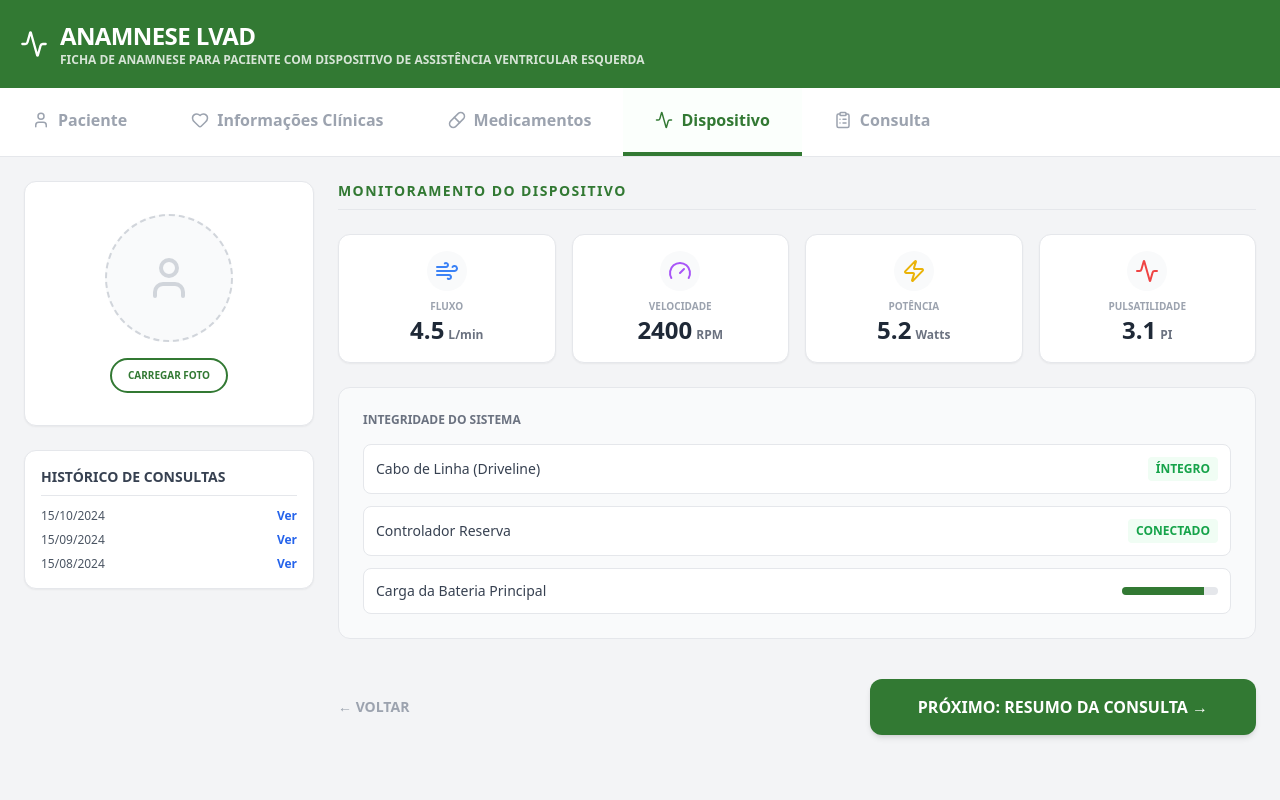
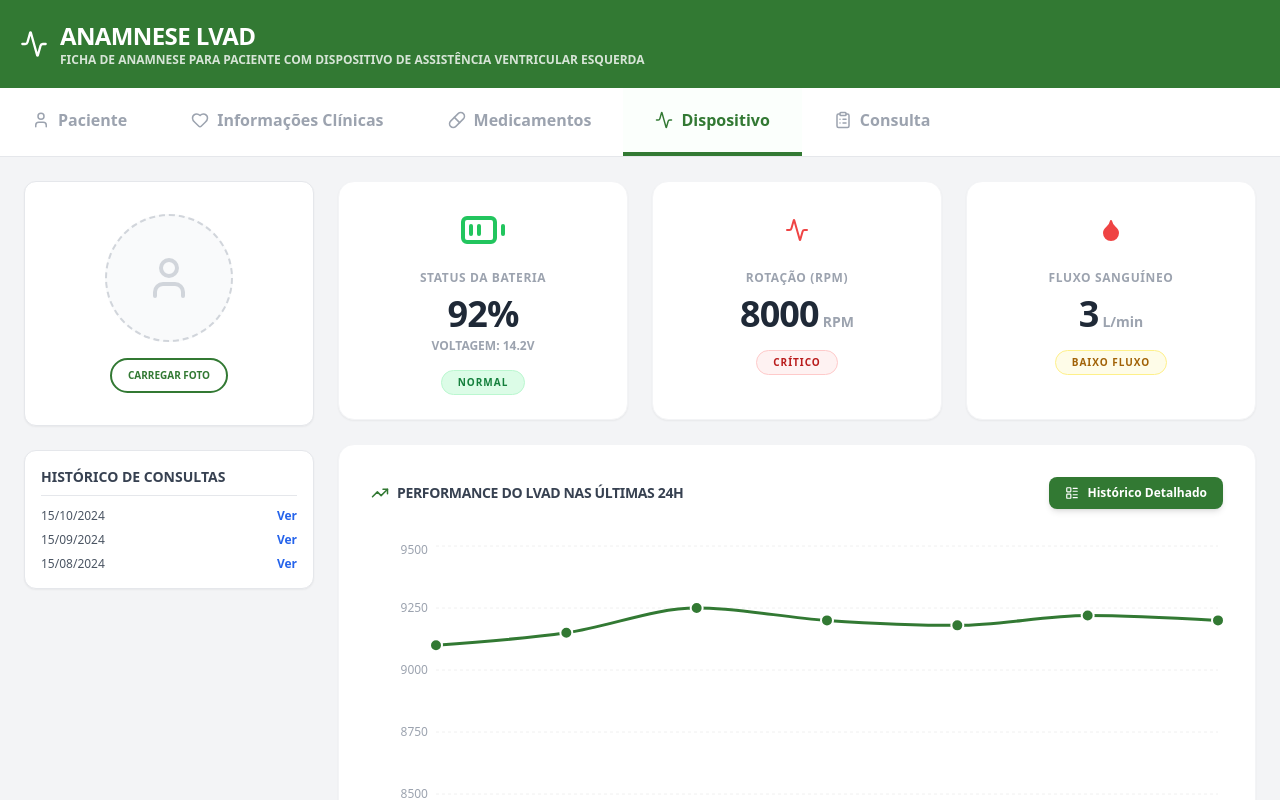
Before and after one commit to CleideLustosa/projeto_tcc_lvad_anamnese, a React (Create React App) app: page / in a window 1280 px wide. Both pictures are taken after a click on the button "Dispositivo". Shown: the top 800 px of the page. Built offline with nearby package versions, Linux system fonts and the light colour scheme.

Commit message:
Refatoração da Aba Dispositivo: Componentes especializados e Gráfico de Performance

```diff
--- a/package.json
+++ b/package.json
@@ -11,6 +11,7 @@
     "react": "^19.2.4",
     "react-dom": "^19.2.4",
     "react-scripts": "5.0.1",
+    "recharts": "^3.7.0",
     "web-vitals": "^2.1.4"
   },
   "scripts": {
--- /dev/null
+++ b/src/Componentes/AbaDispositivo/BatteryStatus.js
@@ -0,0 +1,56 @@
+import React from 'react';
+import { BatteryMedium } from 'lucide-react';
+
+const BatteryStatus = ({ charge, voltage }) => {
+  // Lógica centralizada para cores e mensagens de status
+  const getBatteryInfo = (percent) => {
+    if (percent >= 70) {
+      return {
+        colorClass: 'text-green-500',
+        badgeClass: 'bg-green-100 text-green-700 border-green-200',
+        text: 'Normal'
+      };
+    }
+    if (percent >= 30) {
+      return {
+        colorClass: 'text-yellow-500',
+        badgeClass: 'bg-yellow-50 text-yellow-700 border-yellow-200',
+        text: 'Atenção'
+      };
+    }
+    return {
+      colorClass: 'text-red-500',
+      badgeClass: 'bg-red-50 text-red-700 border-red-200',
+      text: 'Crítico'
+    };
+  };
+
+  const { colorClass, badgeClass, text } = getBatteryInfo(charge);
+
+  return (
+    <div className="bg-white p-6 rounded-2xl border border-gray-100 shadow-sm text-center flex flex-col items-center">
+      <div className={`mb-4 ${colorClass} transition-colors duration-500`}>
+        <BatteryMedium size={48} />
+      </div>
+
+      <h4 className="text-xs font-bold text-gray-400 uppercase mb-2 tracking-wider">
+        Status da Bateria
+      </h4>
+
+      <div className="text-4xl font-black text-gray-800 tracking-tight">
+        {charge}%
+      </div>
+
+      <div className="text-xs font-semibold text-gray-400 mt-1 uppercase">
+        Voltagem: {voltage}
+      </div>
+
+      {/* O badge agora muda o texto e a cor automaticamente */}
+      <span className={`mt-4 inline-block px-4 py-1 rounded-full text-[10px] font-bold uppercase tracking-widest border ${badgeClass}`}>
+        {text}
+      </span>
+    </div>
+  );
+};
+
+export default BatteryStatus;
--- /dev/null
+++ b/src/Componentes/AbaDispositivo/FluxoStatus.js
@@ -0,0 +1,35 @@
+import React from 'react';
+import { Droplet } from 'lucide-react';
+
+const FluxoStatus = ({ value }) => {
+  // Lógica de saúde para Fluxo (Exemplo: Normal entre 4.0 e 6.0 L/min)
+  const getFluxoStatus = (val) => {
+    if (val >= 4.0 && val <= 6.0) {
+      return { color: 'text-red-500', bg: 'bg-green-100 text-green-700 border-green-200', label: 'Normal' };
+    }
+    if (val >= 3.0 && val < 4.0) {
+      return { color: 'text-red-500', bg: 'bg-yellow-50 text-yellow-700 border-yellow-200', label: 'Baixo Fluxo' };
+    }
+    return { color: 'text-red-500', bg: 'bg-red-50 text-red-700 border-red-200', label: 'Crítico' };
+  };
+
+  const status = getFluxoStatus(value);
+
+  return (
+    <div className="bg-white p-6 rounded-2xl border border-gray-100 shadow-sm text-center flex flex-col items-center">
+      <div className={`mb-4 ${status.color} p-3 rounded-full`}>
+        <Droplet size={24} className="fill-current" />
+      </div>
+      <h4 className="text-xs font-bold text-gray-400 uppercase mb-2 tracking-wider">Fluxo Sanguíneo</h4>
+      <div className="flex items-baseline justify-center gap-1">
+        <span className="text-4xl font-black text-gray-800 tracking-tight">{value}</span>
+        <span className="text-sm font-semibold text-gray-400">L/min</span>
+      </div>
+      <span className={`mt-4 inline-block px-4 py-1 rounded-full text-[10px] font-bold uppercase tracking-widest border ${status.bg}`}>
+        {status.label}
+      </span>
+    </div>
+  );
+};
+
+export default FluxoStatus;
--- a/src/Componentes/AbaDispositivo/LVADDashboard.js
+++ b/src/Componentes/AbaDispositivo/LVADDashboard.js
@@ -1,52 +1,58 @@
+// import React from 'react';
+// import { Activity, Droplet } from 'lucide-react';
+// import BatteryStatus from './BatteryStatus';
+// import StatusCard from './StatusCard';
+// import PerformanceChart from './PerformanceChart';
+
+// const LVADDashboard = () => {
+//   return (
+//     <div className="space-y-6 animate-in fade-in duration-500 pb-10">
+//       {/* Grid Superior: Componentes Independentes */}
+//       <div className="grid grid-cols-1 md:grid-cols-3 gap-6">
+//         <BatteryStatus charge={92} voltage="14.2V" />
+
+//         <StatusCard
+//           icon={<Activity size={24} />}
+//           title="Dados do LVAD em Tempo Real"
+//           value="9200"
+//           unit="RPM"
+//           status="Normal"
+//         />
+
+//         <StatusCard
+//           icon={<Droplet size={24} className="fill-red-500 text-red-500" />} // Gota vermelha e preenchida
+//           title="Fluxo Sanguíneo"
+//           value="4.8"
+//           unit="L/min"
+//           status="Normal"
+//         />
+//       </div>
+
+//       {/* Seção do Gráfico */}
+//       <PerformanceChart />
+//     </div>
+//   );
+// };
+
+// export default LVADDashboard;
+
 import React from 'react';
-import { Activity, Zap, Wind, Gauge } from 'lucide-react';
+import BatteryStatus from './BatteryStatus';
+import RPMStatus from './RPMStatus';
+import FluxoStatus from './FluxoStatus';
+import PerformanceChart from './PerformanceChart';
 
 const LVADDashboard = () => {
-  const parametros = [
-    { label: "Fluxo", valor: "4.5", unidade: "L/min", icon: <Wind className="text-blue-500" /> },
-    { label: "Velocidade", valor: "2400", unidade: "RPM", icon: <Gauge className="text-purple-500" /> },
-    { label: "Potência", valor: "5.2", unidade: "Watts", icon: <Zap className="text-yellow-500" /> },
-    { label: "Pulsatilidade", valor: "3.1", unidade: "PI", icon: <Activity className="text-red-500" /> }
-  ];
-
   return (
-    <div className="space-y-6 animate-in fade-in duration-500">
-      <h2 className="text-sm font-black text-[#327933] uppercase tracking-widest border-b pb-2">Monitoramento do Dispositivo</h2>
-
-      {/* Cards de Parâmetros */}
-      <div className="grid grid-cols-1 md:grid-cols-2 lg:grid-cols-4 gap-4">
-        {parametros.map((p) => (
-          <div key={p.label} className="bg-white p-4 rounded-xl border border-gray-200 shadow-sm flex flex-col items-center">
-            <div className="bg-gray-50 p-2 rounded-full mb-2">{p.icon}</div>
-            <span className="text-[10px] font-bold text-gray-400 uppercase">{p.label}</span>
-            <div className="flex items-baseline gap-1">
-              <span className="text-2xl font-black text-gray-800">{p.valor}</span>
-              <span className="text-xs font-bold text-gray-500">{p.unidade}</span>
-            </div>
-          </div>
-        ))}
+    <div className="space-y-6 animate-in fade-in duration-500 pb-10">
+      <div className="grid grid-cols-1 md:grid-cols-3 gap-6">
+        {/* Agora passamos apenas o valor, o componente decide a cor e o status */}
+        <BatteryStatus charge={92} voltage="14.2V" />
+        <RPMStatus value={8000} />
+        <FluxoStatus value={3} />
       </div>
 
-      {/* Status do Sistema */}
-      <div className="bg-gray-50 p-6 rounded-xl border border-gray-200">
-        <h3 className="text-xs font-bold text-gray-500 uppercase mb-4">Integridade do Sistema</h3>
-        <div className="space-y-3">
-          <div className="flex justify-between items-center bg-white p-3 rounded-lg border">
-            <span className="text-sm text-gray-700">Cabo de Linha (Driveline)</span>
-            <span className="text-xs font-bold text-green-600 bg-green-50 px-2 py-1 rounded">ÍNTEGRO</span>
-          </div>
-          <div className="flex justify-between items-center bg-white p-3 rounded-lg border">
-            <span className="text-sm text-gray-700">Controlador Reserva</span>
-            <span className="text-xs font-bold text-green-600 bg-green-50 px-2 py-1 rounded">CONECTADO</span>
-          </div>
-          <div className="flex justify-between items-center bg-white p-3 rounded-lg border">
-            <span className="text-sm text-gray-700">Carga da Bateria Principal</span>
-            <div className="w-24 bg-gray-200 h-2 rounded-full overflow-hidden">
-              <div className="bg-[#327933] h-full w-[85%]"></div>
-            </div>
-          </div>
-        </div>
-      </div>
+      <PerformanceChart />
     </div>
   );
 };
--- /dev/null
+++ b/src/Componentes/AbaDispositivo/PerformanceChart.js
@@ -0,0 +1,91 @@
+// import React from 'react';
+// import { TrendingUp, LayoutList } from 'lucide-react';
+
+// const PerformanceChart = () => (
+//   <div className="bg-white p-8 rounded-2xl border border-gray-100 shadow-sm">
+//     <div className="flex justify-between items-center mb-8">
+//       <h3 className="text-sm font-bold text-gray-700 flex items-center gap-2 uppercase tracking-tight">
+//         <TrendingUp size={18} className="text-[#327933]" />
+//         Performance do LVAD nas Últimas 24h
+//       </h3>
+//       <button className="flex items-center gap-2 bg-[#327933] text-white px-4 py-2 rounded-lg text-xs font-bold hover:bg-green-800 transition-all shadow-md">
+//         <LayoutList size={14} /> Histórico Detalhado
+//       </button>
+//     </div>
+
+//     {/* Representação Visual do Gráfico do Protótipo */}
+//     <div className="relative h-64 w-full bg-gray-50/50 rounded-xl border border-gray-100 flex items-end p-4 gap-2">
+//       <div className="absolute inset-0 grid grid-cols-6 grid-rows-4 opacity-10">
+//         {[...Array(24)].map((_, i) => <div key={i} className="border border-gray-400"></div>)}
+//       </div>
+//       <p className="absolute inset-0 flex items-center justify-center text-gray-300 text-xs italic font-medium uppercase tracking-widest">
+//         Área do Gráfico de Monitoramento
+//       </p>
+//     </div>
+//   </div>
+// );
+
+// export default PerformanceChart;
+
+import React from 'react';
+import { TrendingUp, LayoutList } from 'lucide-react';
+import { LineChart, Line, XAxis, YAxis, CartesianGrid, Tooltip, ResponsiveContainer } from 'recharts';
+
+// Dados simulados baseados no seu protótipo
+const data = [
+  { hora: '00:00', rpm: 9100 },
+  { hora: '04:00', rpm: 9150 },
+  { hora: '08:00', rpm: 9250 },
+  { hora: '12:00', rpm: 9200 },
+  { hora: '16:00', rpm: 9180 },
+  { hora: '20:00', rpm: 9220 },
+  { hora: '24:00', rpm: 9200 },
+];
+
+const PerformanceChart = () => (
+  <div className="bg-white p-8 rounded-2xl border border-gray-100 shadow-sm animate-in fade-in duration-700">
+    <div className="flex justify-between items-center mb-8">
+      <h3 className="text-sm font-bold text-gray-700 flex items-center gap-2 uppercase tracking-tight">
+        <TrendingUp size={18} className="text-[#327933]" />
+        Performance do LVAD nas Últimas 24h
+      </h3>
+      <button className="flex items-center gap-2 bg-[#327933] text-white px-4 py-2 rounded-lg text-xs font-bold hover:bg-green-800 transition-all shadow-md active:scale-95">
+        <LayoutList size={14} /> Histórico Detalhado
+      </button>
+    </div>
+
+    <div className="h-72 w-full">
+      <ResponsiveContainer width="100%" height="100%">
+        <LineChart data={data}>
+          <CartesianGrid strokeDasharray="3 3" vertical={false} stroke="#f0f0f0" />
+          <XAxis
+            dataKey="hora"
+            axisLine={false}
+            tickLine={false}
+            tick={{fill: '#9ca3af', fontSize: 12}}
+            dy={10}
+          />
+          <YAxis
+            domain={[8500, 9500]}
+            axisLine={false}
+            tickLine={false}
+            tick={{fill: '#9ca3af', fontSize: 12}}
+          />
+          <Tooltip
+            contentStyle={{ borderRadius: '10px', border: 'none', boxShadow: '0 4px 6px -1px rgb(0 0 0 / 0.1)' }}
+          />
+          <Line
+            type="monotone"
+            dataKey="rpm"
+            stroke="#327933"
+            strokeWidth={3}
+            dot={{ r: 6, fill: '#327933', strokeWidth: 2, stroke: '#fff' }}
+            activeDot={{ r: 8, strokeWidth: 0 }}
+          />
+        </LineChart>
+      </ResponsiveContainer>
+    </div>
+  </div>
+);
+
+export default PerformanceChart;
--- /dev/null
+++ b/src/Componentes/AbaDispositivo/RPMStatus.js
@@ -0,0 +1,35 @@
+import React from 'react';
+import { Activity } from 'lucide-react';
+
+const RPMStatus = ({ value }) => {
+  // Lógica de saúde para RPM (Exemplo: Normal entre 8800 e 9500)
+  const getRPMStatus = (val) => {
+    if (val >= 8800 && val <= 9500) {
+      return { color: 'text-green-500', bg: 'bg-green-100 text-green-700 border-green-200', label: 'Normal' };
+    }
+    if (val > 9500 || (val >= 8500 && val < 8800)) {
+      return { color: 'text-yellow-500', bg: 'bg-yellow-50 text-yellow-700 border-yellow-200', label: 'Atenção' };
+    }
+    return { color: 'text-red-500', bg: 'bg-red-50 text-red-700 border-red-200', label: 'Crítico' };
+  };
+
+  const status = getRPMStatus(value);
+
+  return (
+    <div className="bg-white p-6 rounded-2xl border border-gray-100 shadow-sm text-center flex flex-col items-center">
+      <div className={`mb-4 ${status.color} bg-opacity-10 p-3 rounded-full`}>
+        <Activity size={24} />
+      </div>
+      <h4 className="text-xs font-bold text-gray-400 uppercase mb-2 tracking-wider">Rotação (RPM)</h4>
+      <div className="flex items-baseline justify-center gap-1">
+        <span className="text-4xl font-black text-gray-800 tracking-tight">{value}</span>
+        <span className="text-sm font-semibold text-gray-400">RPM</span>
+      </div>
+      <span className={`mt-4 inline-block px-4 py-1 rounded-full text-[10px] font-bold uppercase tracking-widest border ${status.bg}`}>
+        {status.label}
+      </span>
+    </div>
+  );
+};
+
+export default RPMStatus;
```
Also changed, not shown: 1 other file (tests, documents, lock files or other folders).
